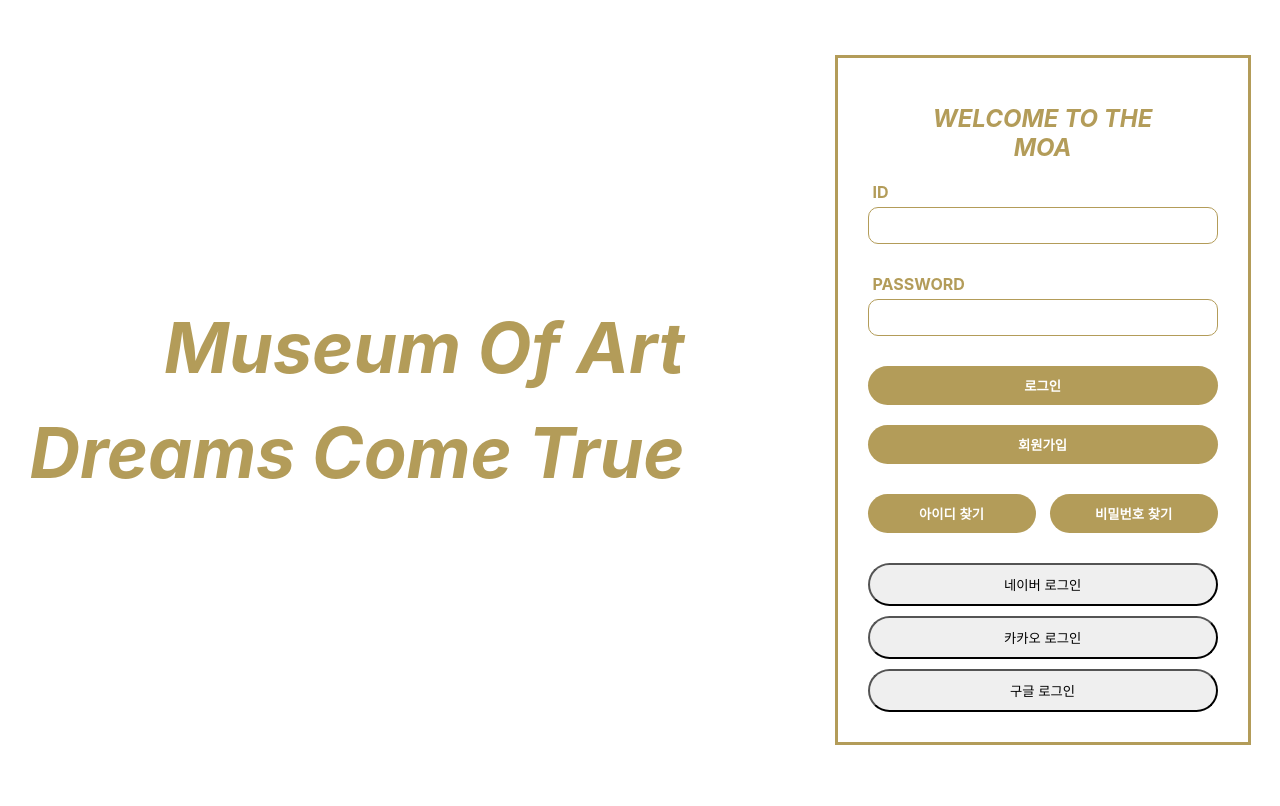
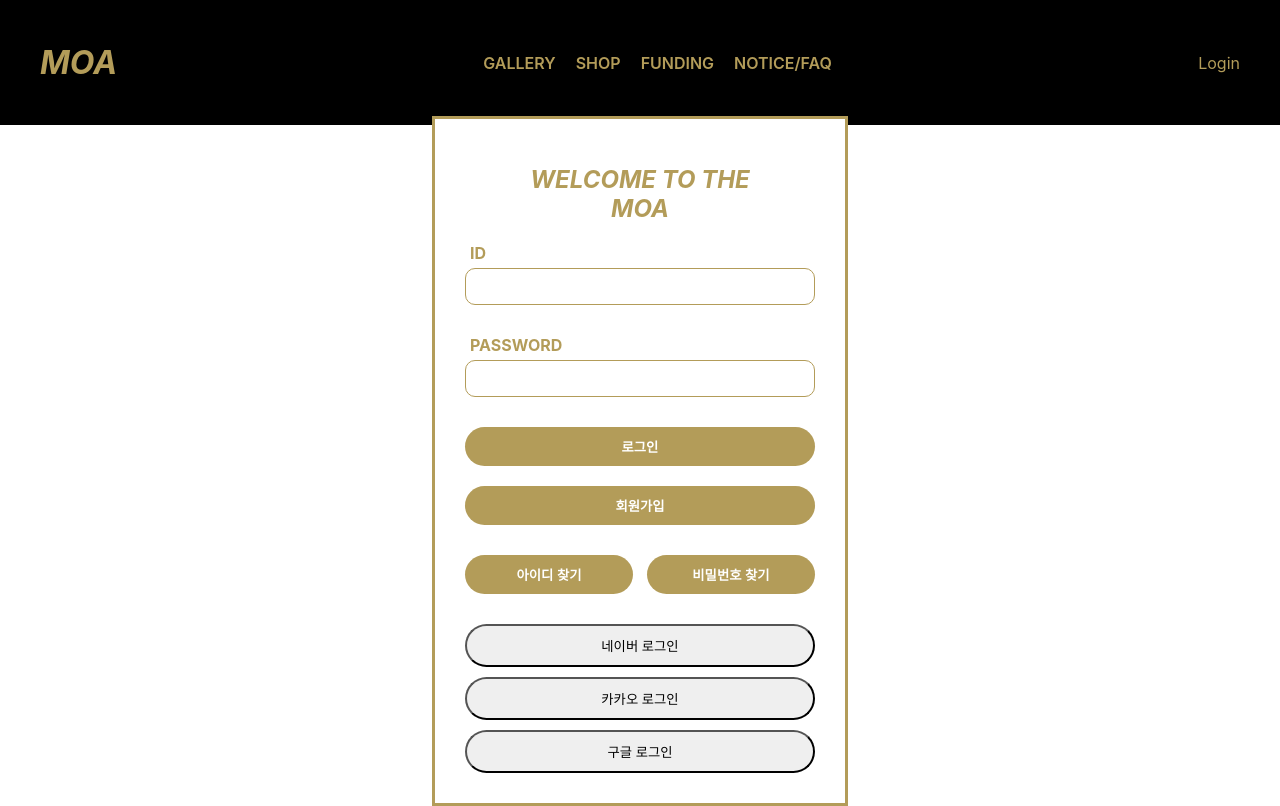
Before and after one commit to 97kmj/MOA_Front, a React (Create React App) app: page /user/login in a window 1280 px wide. Built offline with nearby package versions, Linux system fonts and the light colour scheme.

Commit message:
css: 로그인 css 수정

```diff
--- a/src/css/user/Login.module.css
+++ b/src/css/user/Login.module.css
@@ -3,7 +3,7 @@
   justify-content: center;
   align-items: center;
   background-color: #ffffff;
-  height: 100vh;
+  height: 84vh;
 }
 
 .loginSideText h2 {
--- a/src/views/user/Login.js
+++ b/src/views/user/Login.js
@@ -5,6 +5,7 @@ import { tokenAtom, userAtom } from '../../atoms';
 import styles from '../../css/user/Login.module.css';
 import {url} from '../../config';
 import axios from 'axios';
+import Header from "../Header";
 
 const Login = () => {
   const navigate = useNavigate();
@@ -44,9 +45,11 @@ const Login = () => {
   };
 
   return (
+      <>
+      <Header/>
     <div className={styles.loginContainer}>
       <div className={styles.loginSideText}>
-        <h2>Museum Of Art<br />Dreams Come True</h2>
+        {/*<h2>Museum Of Art<br />Dreams Come True</h2>*/}
       </div>
       <div className={styles.loginBox}>
         <h1 className={styles.loginTitle}>WELCOME TO THE <br /> MOA</h1>
@@ -87,6 +90,7 @@ const Login = () => {
         </div>
       </div>
     </div>
+      </>
   );
 };
 export default Login;
```
